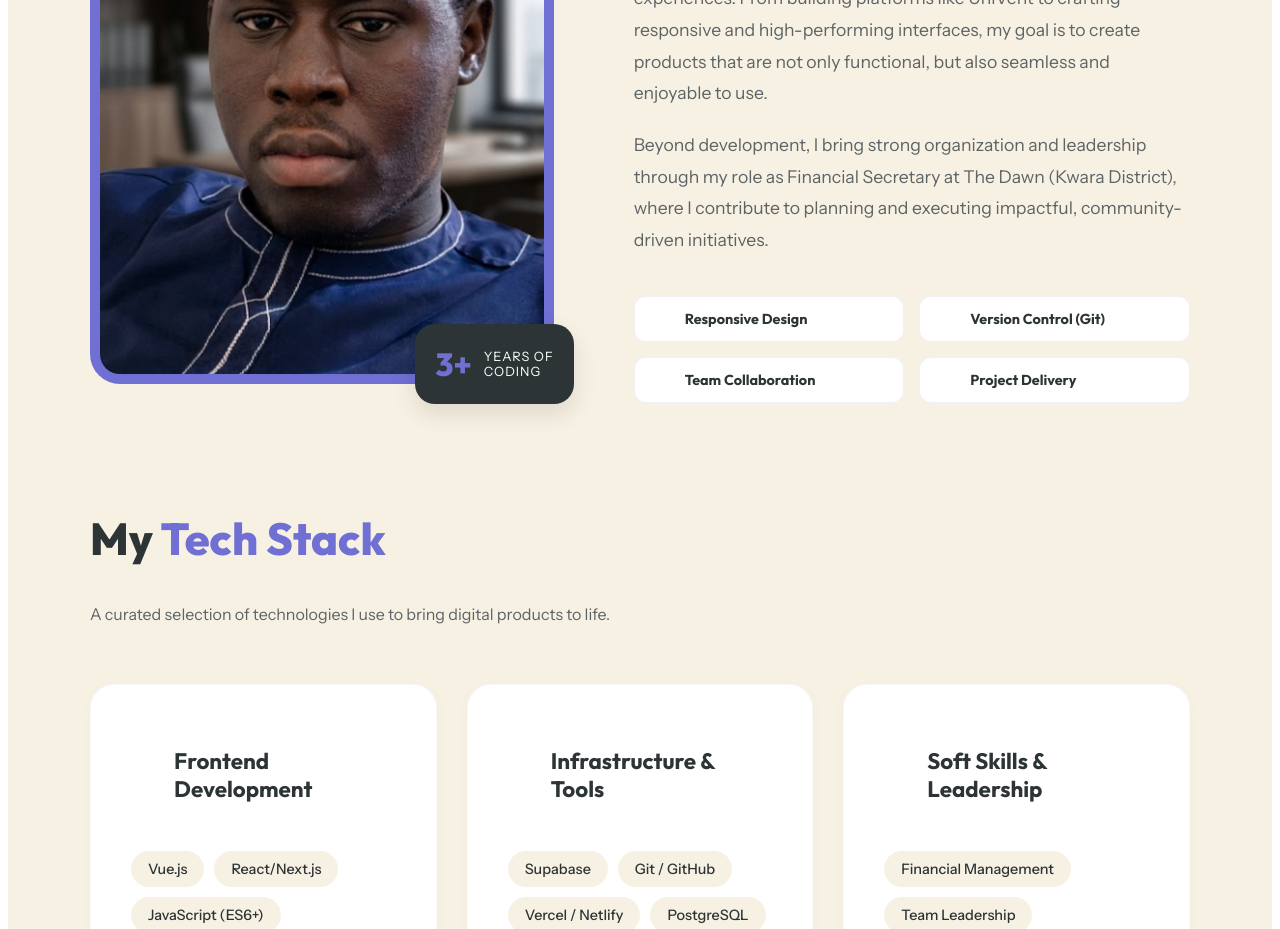
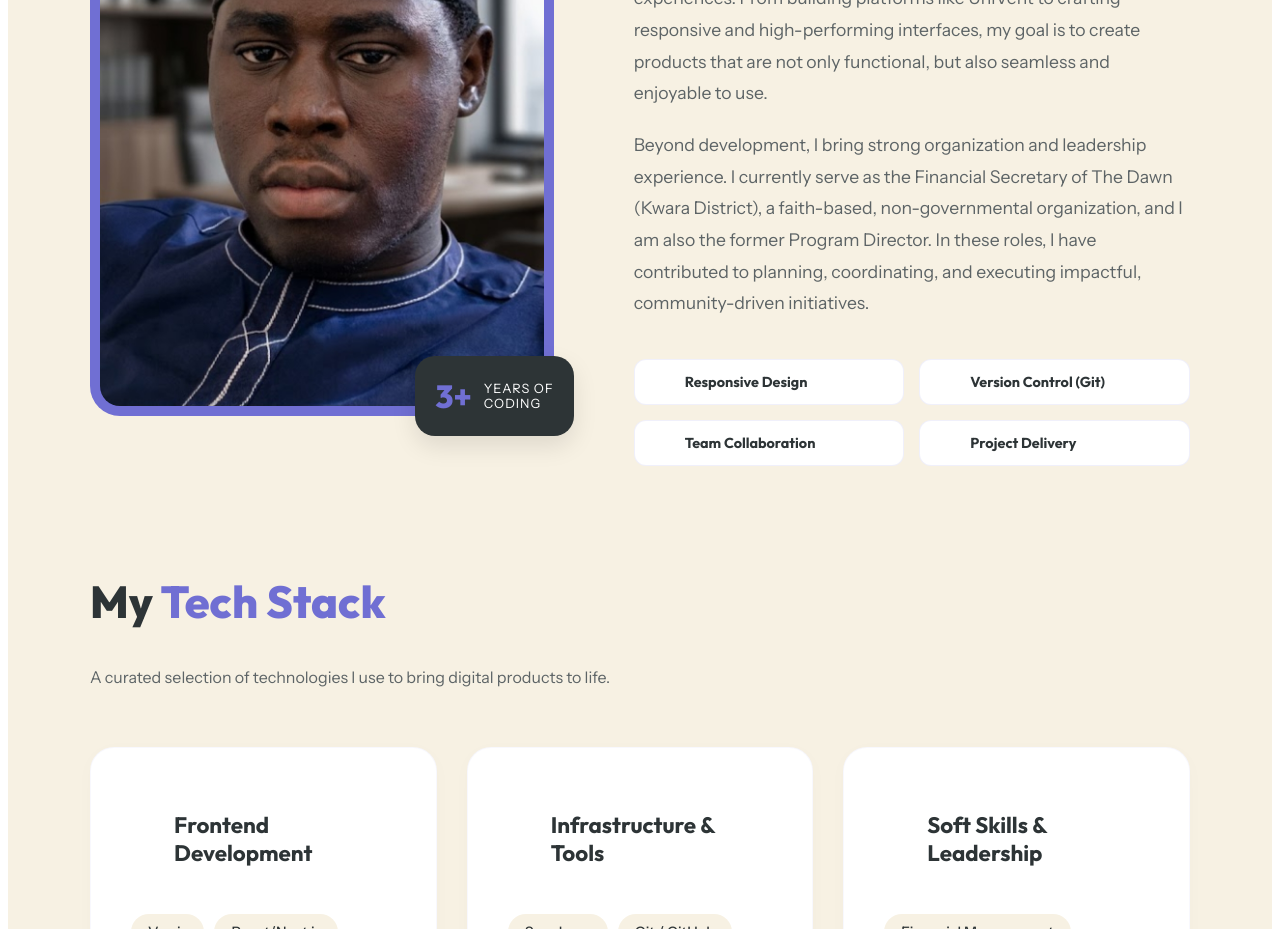
Before and after one commit to M0hamm0d/muhammad-abdussalam-portfolio, a Vue app: page / in a window 1280 px wide. Shown: the part 2760-3689 px from the top of the page. Built offline with nearby package versions, Linux system fonts and the light colour scheme; some icons are missing.

Commit message:
added a little detail to what i do in the about me section

```diff
--- a/src/components/AboutMe.vue
+++ b/src/components/AboutMe.vue
@@ -28,9 +28,11 @@
               enjoyable to use.
             </p>
             <p>
-              Beyond development, I bring strong organization and leadership through my role as
-              Financial Secretary at The Dawn (Kwara District), where I contribute to planning and
-              executing impactful, community-driven initiatives.
+              Beyond development, I bring strong organization and leadership experience. I currently
+              serve as the Financial Secretary of The Dawn (Kwara District), a faith-based,
+              non-governmental organization, and I am also the former Program Director. In these
+              roles, I have contributed to planning, coordinating, and executing impactful,
+              community-driven initiatives.
             </p>
           </div>
           <div class="skills-mini-grid">
```
